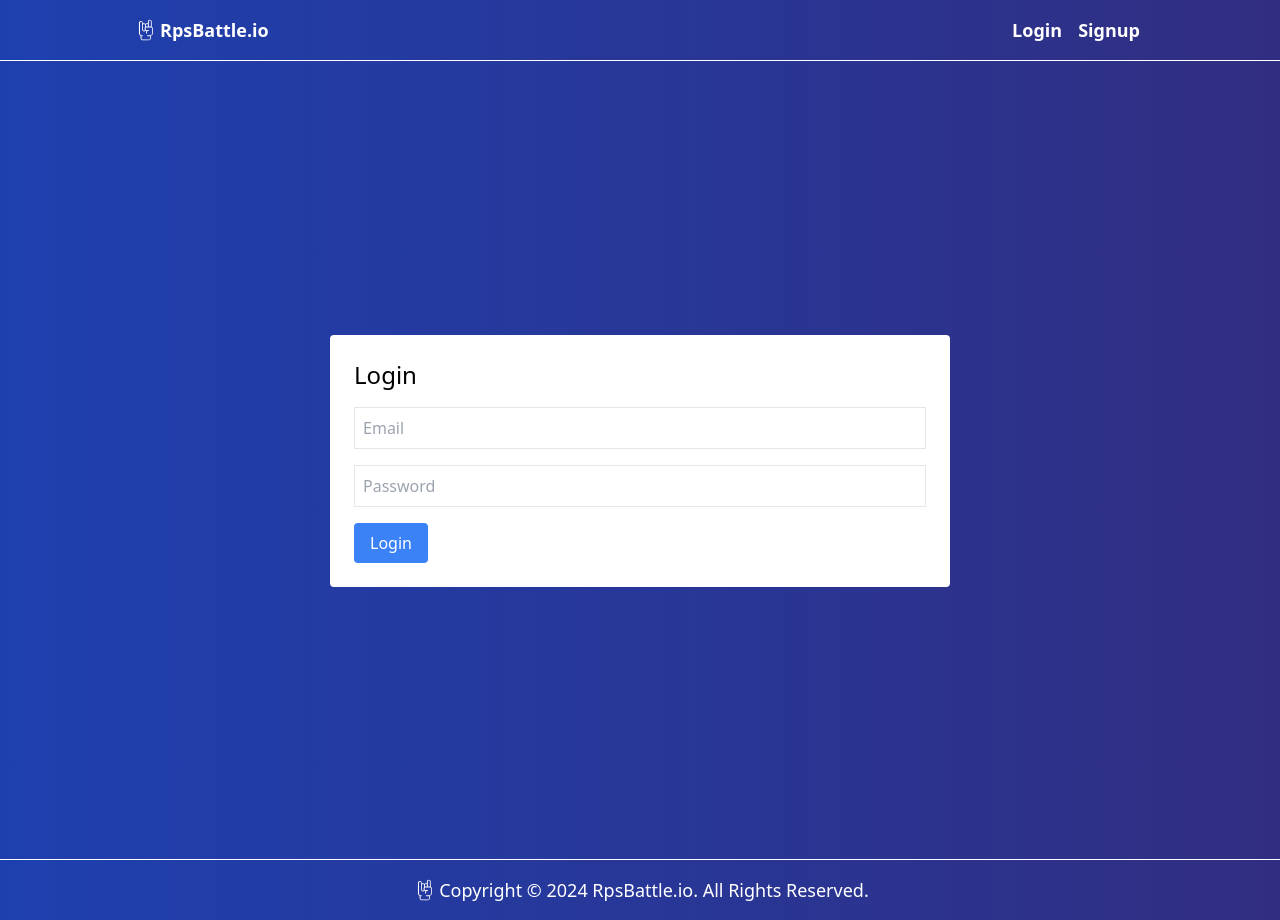
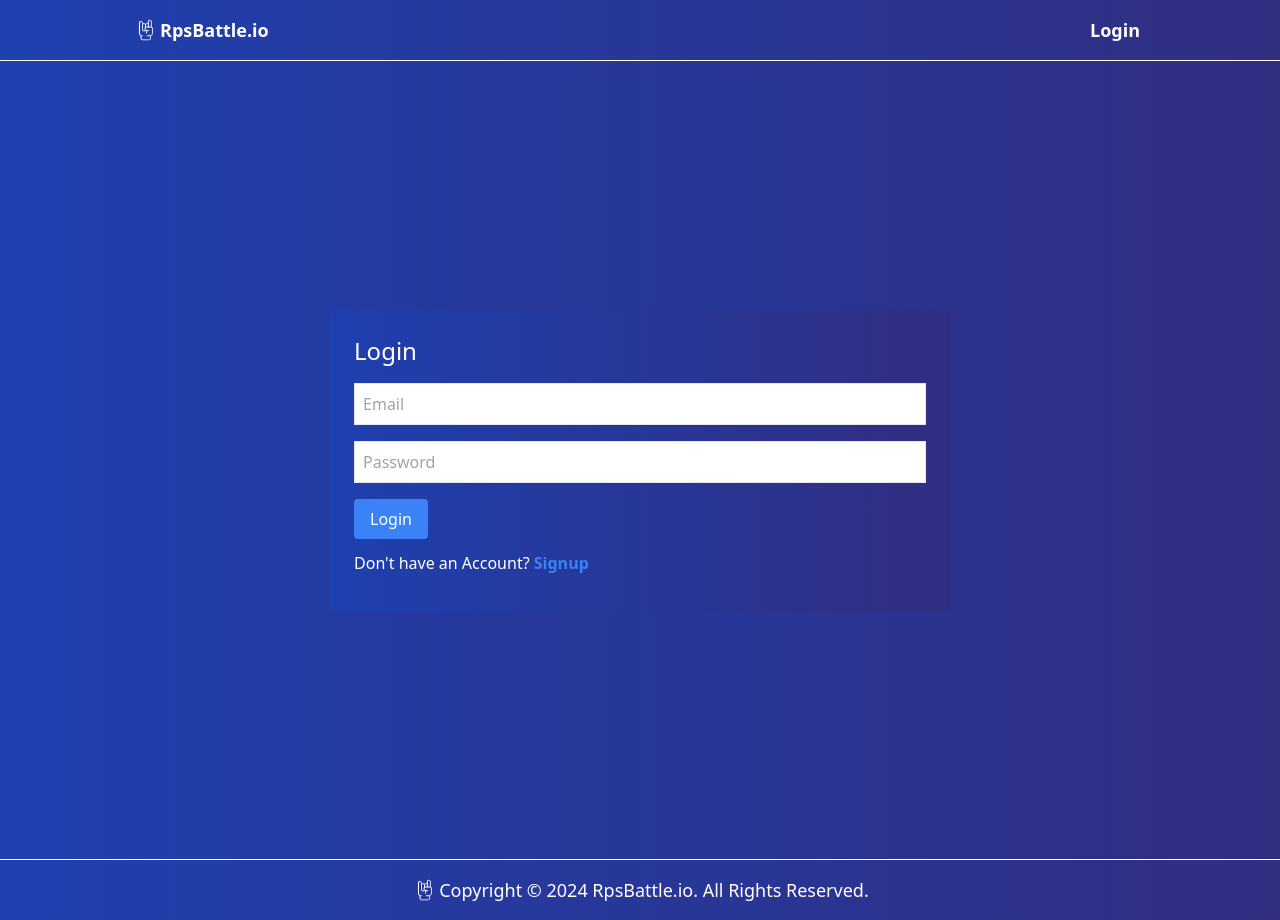
Before and after one commit to Karthxx/rpsbattle, a React (Vite) app: page /login in a window 1280 px wide. Built offline with nearby package versions, Linux system fonts and the light colour scheme; no server answers.

Commit message:
Changed login and signup

```diff
--- a/src/components/Navbar.jsx
+++ b/src/components/Navbar.jsx
@@ -57,9 +57,6 @@ const Navbar = () => {
               <Link to="/login" className="text-lg font-bold text-white mx-2">
                 Login
               </Link>
-              <Link to="/signup" className="text-lg font-bold text-white mx-2">
-                Signup
-              </Link>
             </>
           )}
         </div>
--- a/src/pages/Login.jsx
+++ b/src/pages/Login.jsx
@@ -21,8 +21,11 @@ const Login = () => {
 
   return (
     <div className="h-screen flex justify-center items-center">
-      <form onSubmit={handleLogin} className="bg-white p-6 rounded">
-        <h2 className="text-2xl mb-4">Login</h2>
+      <form
+        onSubmit={handleLogin}
+        className="bg-gradient-to-r from-blue-800 to-indigo-900 p-6 rounded"
+      >
+        <h2 className="text-white text-2xl mb-4">Login</h2>
         {error && <p className="text-red-500">{error}</p>}
         <input
           type="email"
@@ -44,6 +47,12 @@ const Login = () => {
         >
           Login
         </button>
+        <div className="my-3 text-white">
+          <a href="/Signup">
+            {`Don't have an Account?`}{" "}
+            <span className="text-blue-500 font-bold">Signup</span>
+          </a>
+        </div>
       </form>
     </div>
   );
--- a/src/pages/Signup.jsx
+++ b/src/pages/Signup.jsx
@@ -21,8 +21,11 @@ const Signup = () => {
 
   return (
     <div className="h-screen flex justify-center items-center">
-      <form onSubmit={handleSignup} className="bg-white p-6 rounded">
-        <h2 className="text-2xl mb-4">Signup</h2>
+      <form
+        onSubmit={handleSignup}
+        className="bg-gradient-to-r from-blue-800 to-indigo-900 p-6 rounded"
+      >
+        <h2 className="text-white text-2xl mb-4">Signup</h2>
         {error && <p className="text-red-500">{error}</p>}
         <input
           type="text"
@@ -51,6 +54,12 @@ const Signup = () => {
         >
           Signup
         </button>
+        <div className="my-3 text-white">
+          <a href="/Login">
+            {`Already have an Account?`}{" "}
+            <span className="text-blue-500 font-bold">Login</span>
+          </a>
+        </div>
       </form>
     </div>
   );
```
